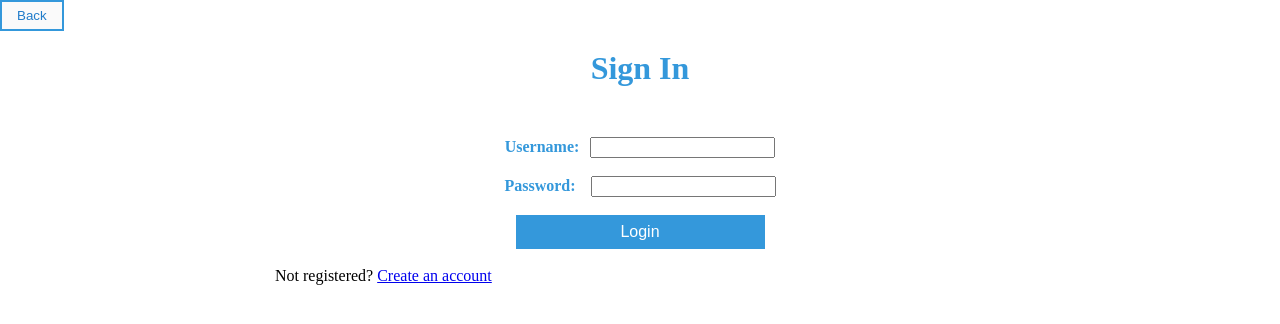
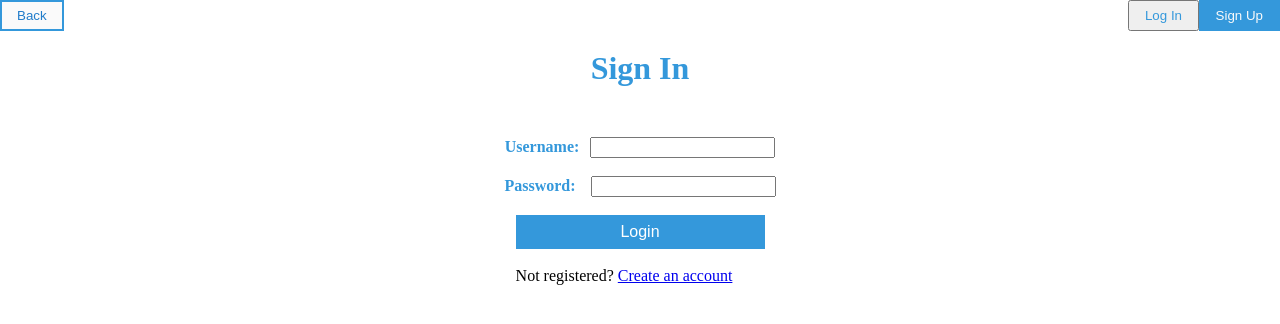
Before and after one commit to benjaminulmer/471Project, a PHP site: page /loginPage.php in a window 1280 px wide. Shown: the top 324 px of the page. Run offline with PHP 8.4, Linux system fonts and the light colour scheme.

Commit message:
Improvements and fixes

```diff
--- a/loginPage.php
+++ b/loginPage.php
@@ -11,7 +11,7 @@
 			margin: 50px auto;
 		}
 		div {
-			text-indent: 267px;
+			text-indent: -32px;
 		}
 		.button {
 			width: 249px;
@@ -30,6 +30,22 @@
 			background-color: #3498DB;
 			color: #fafafa;
 		}
+		.button3 {
+			position: absolute;
+			top: 0;
+			right: 81px;
+			padding: 6px 15px;
+			color: #3498DB;
+		}
+		.button4 {
+			position: absolute;
+			top: 0;
+			right: 0;
+			padding: 6px 15px;
+			border: 2px solid #3498DB;
+			background-color: #3498DB;
+			color: #fafafa;
+		}
 		.button:hover {
 			background-color: #fafafa;
 			color: #207cca;
@@ -38,11 +54,25 @@
 			background-color: #fafafa;
 			color: #207cca;
 		}
+		.button3:hover {
+			background-color: #fafafa;
+			color: #207cca;
+		}
+		.button4:hover {
+			background-color: #fafafa;
+			color: #207cca;
+		}
 	</style>
 
 	<body>
 		<form action="homePage.php">
 			<input type="submit" class="button2" value="Back">
+		</form>
+		<form action="loginPage.php">
+			<input type="submit" class="button3" value="Log In">
+		</form>
+		<form action="signUpPage.php">
+			<input type="submit" class="button4" value="Sign Up">
 		</form>
 		<font color="#3498DB"><center><h1>Sign In</h1></center></font>
 		<center><form>
@@ -53,7 +83,7 @@
 			<span style="display: inline-block; width: 7px;"></span>
 			<input type="password" name="password"><br><br>
 			<input type="submit" class="button" name="submit" value="Login"><br><br>
+			<div id="div">Not registered? <a href="signUpPage.php">Create an account</a></div>
 		</form></center>
-		<div id="div">Not registered? <a href="altSignUpPage.php">Create an account</a></div>
 	</body>
 </html>
```
Also changed, not shown: searchByFilter.php (+32 -1 lines), searchByName.php (+31 -1 lines), signUpPage.php (+31 -1 lines).
